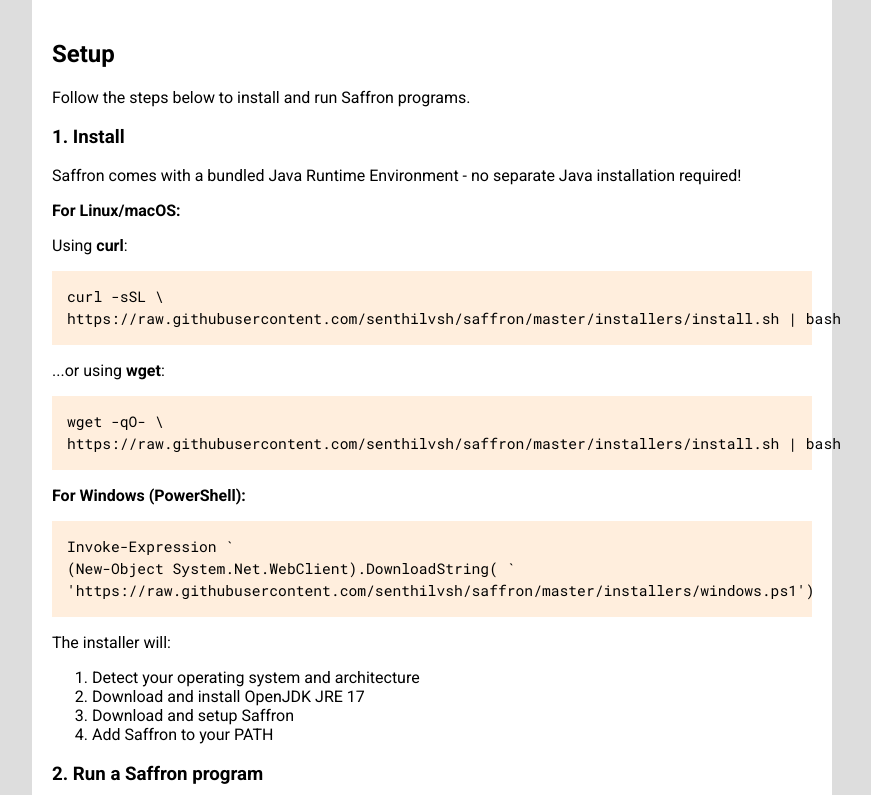
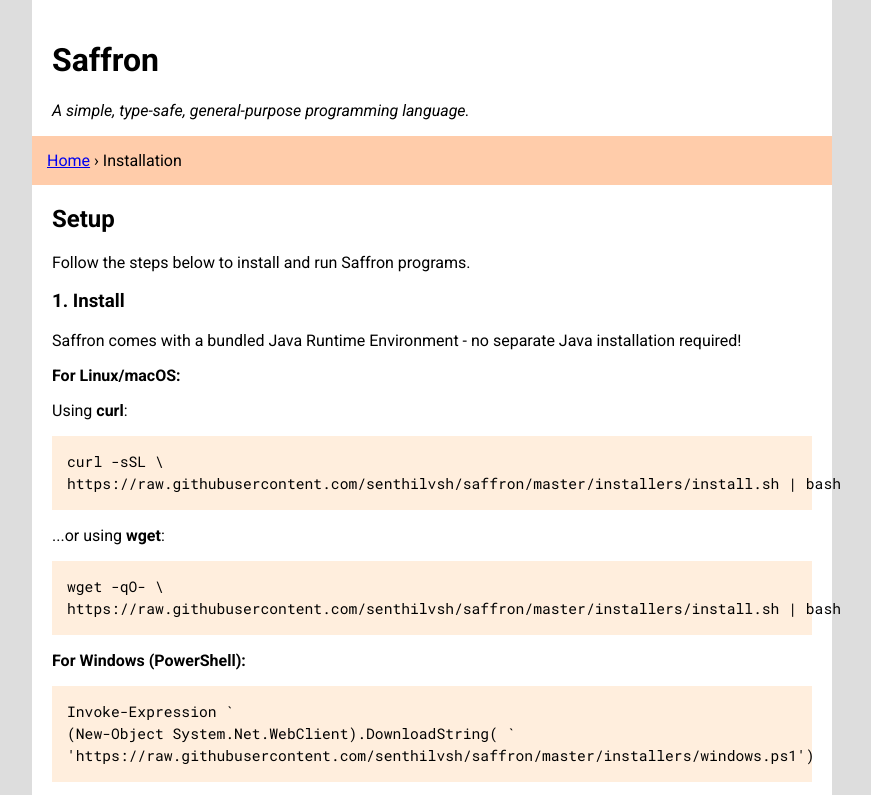
Before and after one commit to senthilvsh/saffron, a plain HTML site: page docs/install.html in a window 1280 px wide. Shown: the top 795 px of the page, without its empty margins (208-1079 px from the left). Drawn offline with Linux system fonts and the light colour scheme.

Commit message:
Add missing head section in installation docs

```diff
--- a/docs/install.html
+++ b/docs/install.html
@@ -12,6 +12,14 @@
 </head>
 
 <body>
+
+<h1>Saffron</h1>
+
+<p><em>A simple, type-safe, general-purpose programming language.</em></p>
+
+<div class="breadcrumb">
+    <a href="/saffron">Home</a> &rsaquo; Installation
+</div>
 
 <h2>Setup</h2>
 
```
